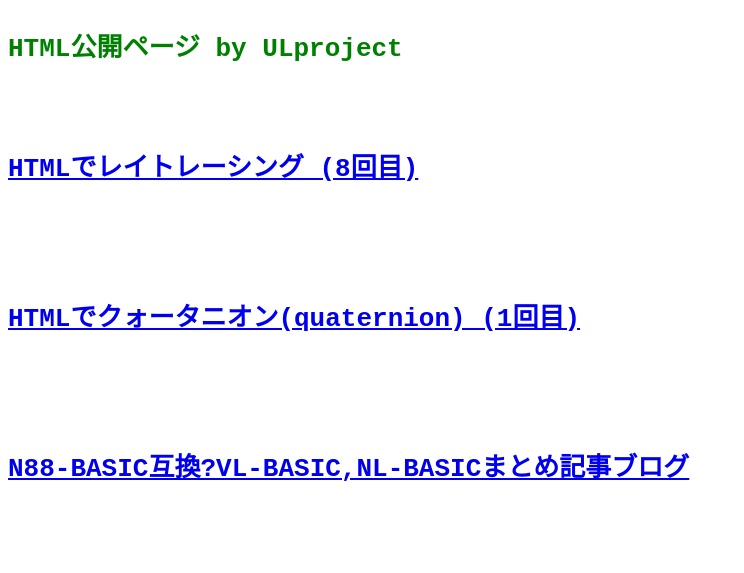
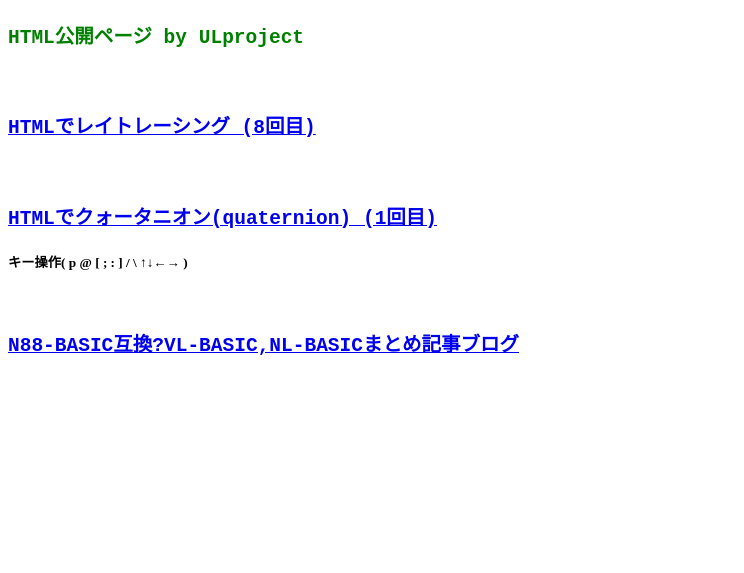
Before and after one commit to ULproject/html, a plain HTML site: page index.html in a window 1280 px wide. Shown: the whole page, without its empty margins (0-744 px from the left). Drawn offline with Linux system fonts and the light colour scheme.

Commit message:
Update index.html

```diff
--- a/index.html
+++ b/index.html
@@ -3,29 +3,35 @@
   <head><title>HTML公開ページ</title></head>
   <body>
     <style>
-      h3           { color: red  ; }
+      h5           { color: black; }
       .color_green { color: green; }
       .color_blue  { color: blue ; }
       .color_black { color: black; }
     </style>
-    <h1 id=index>
+    <h2 id=index>
       <div class="color_green">
-        <pre>HTML公開ページ by ULproject</pre>
-        <pre></pre>
+        <pre>HTML公開ページ by ULproject<br></pre>
+        <pre><br></pre>
       </div>
-    </h1>
-    <h1><div class="color_blue font_large">
-    <pre>
-    <p><a href="https://ulproject.github.io/html/ray008"
-      rel="noopener noreferrer" target="_blank"
-      >HTMLでレイトレーシング (8回目)</a></p>
-    <p><a href="https://ulproject.github.io/html/quat001"
-      rel="noopener noreferrer" target="_blank"
-      >HTMLでクォータニオン(quaternion) (1回目)</a></p>
-    <p><a href="https://ulprojectmail.blogspot.com"
-      rel="noopener noreferrer" target="_blank"
-      >N88-BASIC互換?VL-BASIC,NL-BASICまとめ記事ブログ</a></p>
-    </pre>
+    </h2>
+    <p>
+      <h2><a href="https://ulproject.github.io/html/ray008"
+        rel="noopener noreferrer" target="_blue">
+        <pre>HTMLでレイトレーシング (8回目)</pre>
+        <pre><br></pre>
+      </a></h2>
+      <h2><a href="https://ulproject.github.io/html/quat001"
+        rel="noopener noreferrer" target="_blue">
+        <pre>HTMLでクォータニオン(quaternion) (1回目)</pre></a>
+        <h5>キー操作( p @ [ ; : ] / \ ↑↓←→ )</h5>
+        <pre><br></pre>
+      </a></h2>
+      <h2><a href="https://ulprojectmail.blogspot.com"
+        rel="noopener noreferrer" target="_blue">
+        <pre>N88-BASIC互換?VL-BASIC,NL-BASICまとめ記事ブログ</pre>
+        <pre><br></pre>
+      </a></h2>
+    </p>
     <pre></pre>
   </body>
 </html>
```
